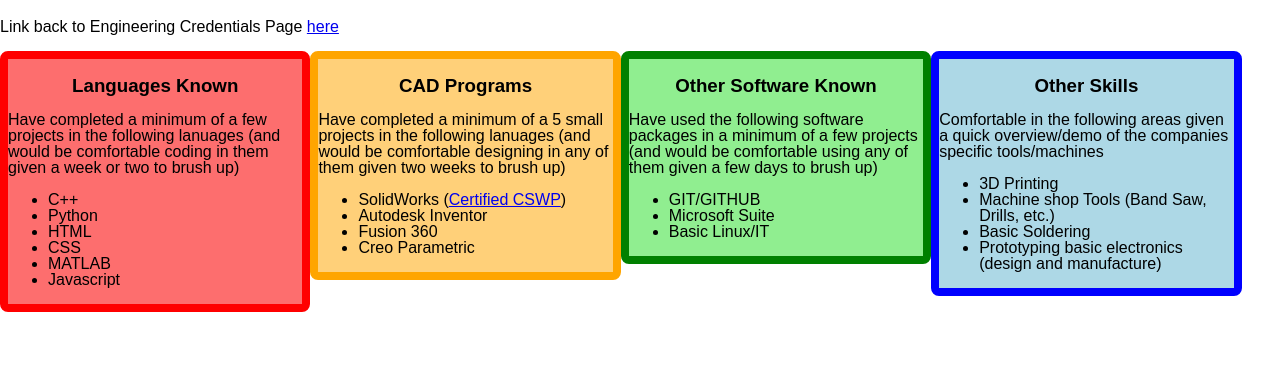
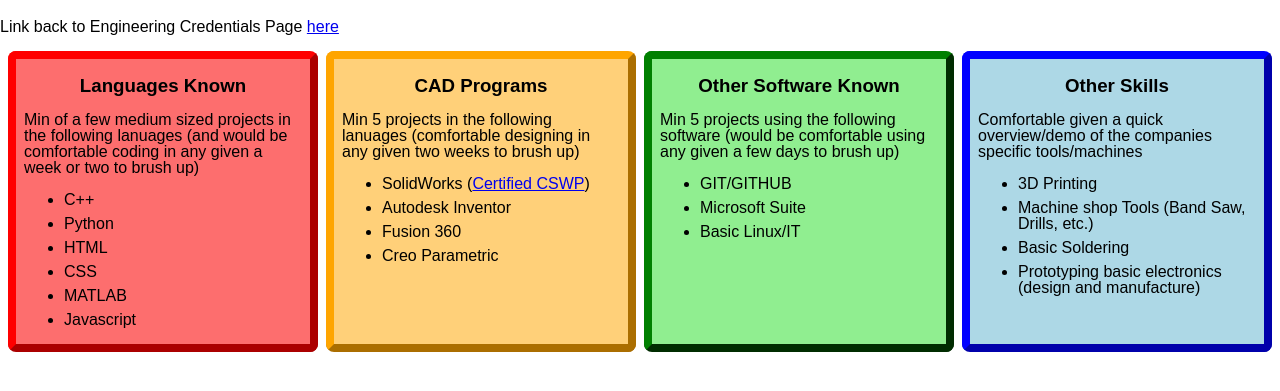
Before and after one commit to FirstFew/Wills-Website, a plain HTML site: page Skills.html in a window 1280 px wide. Shown: the part 61-452 px from the top of the page. Drawn offline with Linux system fonts and the light colour scheme.

Commit message:
Added CSS Grid to Skills Page

```diff
--- a/CSS_Files/Skills.css
+++ b/CSS_Files/Skills.css
@@ -1,30 +1,42 @@
-body{
-    margin:0;
+
+#grid{
+    margin: .5em;
+    display: grid;
+    grid-template-columns: 1fr 1fr 1fr 1fr;
+    grid-gap: .5em;
 }
 
+
+
 .list_group{
-    border: .5em solid;
-    border-radius: .5em;
-    float: left;
-    width: 23%;
+    border: .5rem outset;
+    border-radius: .5rem;
+    padding: 0rem .5rem;
 }
 
 .list_group h3{
     text-align: center;
 }
 
+.list_group ul li{
+    margin: .5rem 0rem;
+}
+
 #Cat_1{
     background-color: rgb(253, 110, 110);
     border-color: red;
 }
+
 #Cat_2{
     background-color: rgb(255, 208, 121);
     border-color: orange;
 }
+
 #Cat_3{
     background-color: lightgreen;
     border-color:green;
 }
+
 #Cat_4{
     background-color: lightblue;
     border-color:blue;
--- a/CSS_Files/main.css
+++ b/CSS_Files/main.css
@@ -15,3 +15,7 @@
     margin: default;
     text-align: center;
 }
+
+.clr{
+    clear: both;
+}
--- a/Skills.html
+++ b/Skills.html
@@ -15,9 +15,10 @@
     <p>
         Link back to Engineering Credentials Page <a href = 'Engineer.html'>here</a>
     </p>
+    <div id = 'grid'>
         <div id="Cat_1" class="list_group">
             <h3>Languages Known</h3>
-        <p>Have completed a minimum of a few projects in the following lanuages (and would be comfortable coding in them given a week or two to brush up)</p>
+            <p>Min of a few medium sized projects in the following lanuages (and would be comfortable coding in any given a week or two to brush up)</p>
             <ul>
                 <li>C++</li>
                 <li>Python</li>
@@ -29,7 +30,7 @@
         </div>
         <div id="Cat_2" class="list_group">
             <h3>CAD Programs</h3>
-        <p>Have completed a minimum of a 5 small projects in the following lanuages (and would be comfortable designing in any of them given two weeks to brush up)</p>
+            <p>Min 5 projects in the following lanuages (comfortable designing in any given two weeks to brush up)</p>
             <ul>
                 <li>SolidWorks (<a href ='Images/Certificate_C-7LNHZXUT4W.pdf'>Certified CSWP</a>)</li>
                 <li>Autodesk Inventor</li>
@@ -39,7 +40,7 @@
         </div>
         <div id="Cat_3" class="list_group">
             <h3>Other Software Known</h3>
-        <p>Have used the following software packages in a minimum of a few projects (and would be comfortable using any of them given a few days to brush up)</p>
+            <p>Min 5 projects using the following software (would be comfortable using any given a few days to brush up)</p>
             <ul>
                 <li>GIT/GITHUB</li>
                 <li>Microsoft Suite</li>
@@ -48,7 +49,7 @@
         </div>
         <div id="Cat_4" class="list_group">
             <h3>Other Skills</h3>
-        <p>Comfortable in the following areas given a quick overview/demo of the companies specific tools/machines</p>
+            <p>Comfortable given a quick overview/demo of the companies specific tools/machines</p>
             <ul>
                 <li>3D Printing</li>
                 <li>Machine shop Tools (Band Saw, Drills, etc.)</li>
@@ -56,5 +57,9 @@
                 <li>Prototyping basic electronics (design and manufacture)</li>
             </ul>
         </div>
+    </div>
+    <footer>
+
+    </footer>
 </body>
 </html>
```
Also changed, not shown: Engineer.html (+0 -1 lines). Lines whose indentation alone changed are shown as unchanged.
